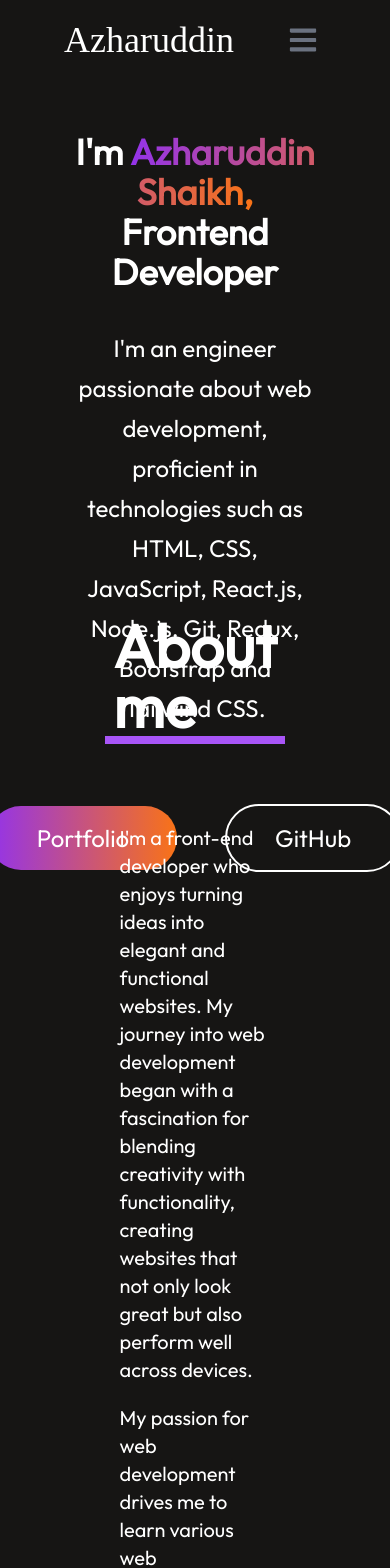
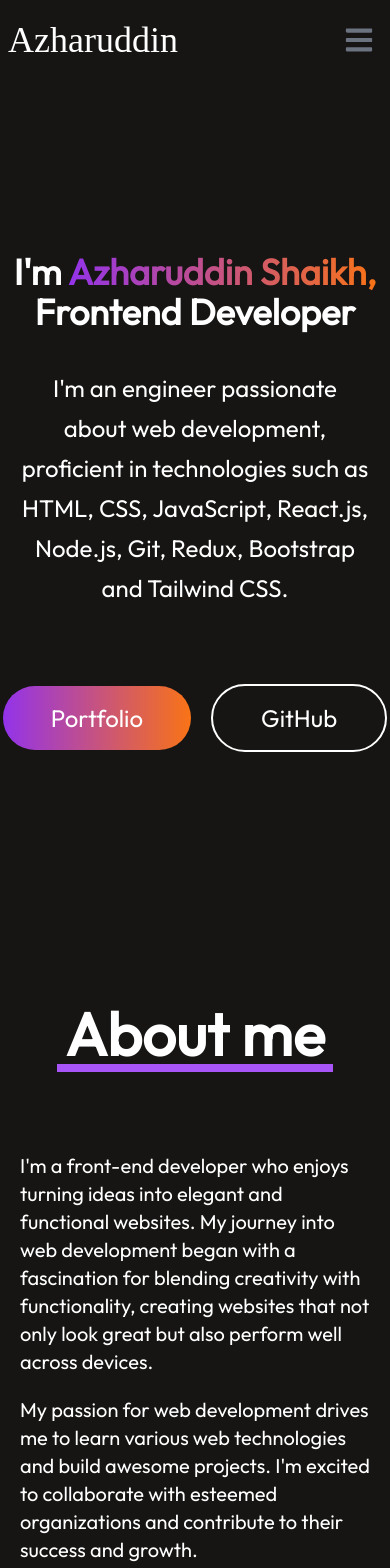
Before and after one commit to Azharuddin-Sk/portfolio, a React (Vite) app: page / in a window 390 px wide. Shown: the top 1568 px of the page. Built offline with nearby package versions, Linux system fonts and the light colour scheme; a web font is replaced by a local one.

Commit message:
complete portfolio 2

```diff
--- a/src/components/About.jsx
+++ b/src/components/About.jsx
@@ -4,7 +4,7 @@ function About() {
   return (
     <div
       name="about"
-      className="h-screen text-white flex flex-col items-center justify-center gap-20 mx-40 my-20"
+      className="sm:h-screen text-white flex flex-col items-center justify-center gap-20 sm:mx-20 mx-5 my-20"
     >
       <div className="relative">
         <h2 className="text-6xl font-bold px-2 border-b-8 border-purple-500">
--- a/src/components/Home.jsx
+++ b/src/components/Home.jsx
@@ -7,7 +7,7 @@ function Home() {
       name="home"
       className="h-screen flex flex-col items-center justify-center gap-9 text-white"
     >
-      <h1 className="w-3/4 text-center text-4xl font-bold md:text-7xl">
+      <h1 className="sm:w-3/4 text-center text-4xl font-bold md:text-7xl">
         I'm{" "}
         <span className="bg-gradient-to-r from-purple-600 to-orange-500 bg-clip-text text-transparent">
           Azharuddin Shaikh,
@@ -15,13 +15,13 @@ function Home() {
         <br />
         Frontend Developer
       </h1>
-      <p className="w-3/5 text-center text-2xl leading-10">
+      <p className="sm:w-3/5 mx-5 text-center text-2xl leading-10">
         I'm an engineer passionate about web development, proficient in
         technologies such as HTML, CSS, JavaScript, React.js, Node.js, Git,
         Redux, Bootstrap and Tailwind CSS.
       </p>
 
-      <div className="flex items-center gap-12 text-white text-2xl font-medium mt-10">
+      <div className="flex items-center sm:gap-12 gap-5 text-white text-2xl font-medium mt-10">
         <div className="px-12 py-4 rounded-full bg-gradient-to-r from-purple-600 to-orange-500 cursor-pointer hover:border-2 border-white">
           <Link to="portfolio" smooth duration={500}>
             Portfolio
--- a/src/components/NavBar.jsx
+++ b/src/components/NavBar.jsx
@@ -24,7 +24,7 @@ function NavBar() {
     },
   ];
   return (
-    <div className="flex justify-between items-center mx-14 my-5 text-white">
+    <div className="flex justify-between items-center sm:mx-14 my-5 text-white">
       <div>
         <h2 className="text-4xl font-signature ml-2">Azharuddin</h2>
       </div>
--- a/src/components/Project.jsx
+++ b/src/components/Project.jsx
@@ -43,7 +43,7 @@ function Project() {
   return (
     <div
       name="portfolio"
-      className="h-screen text-white flex flex-col items-center justify-center gap-10 mx-40 my-20"
+      className="sm:h-screen text-white flex flex-col items-center justify-center gap-10 sm:mx-40 mx-10 my-40"
     >
       <div>
         <p className="text-6xl font-bold px-2 border-b-8 border-purple-500">
--- a/src/components/Skills.jsx
+++ b/src/components/Skills.jsx
@@ -63,7 +63,7 @@ function Skills() {
   return (
     <div
       name="skills"
-      className="h-screen text-white flex flex-col items-center justify-center gap-10 mx-40 mt-20"
+      className="sm:h-screen text-white flex flex-col items-center justify-center gap-10 sm:mx-40 mx-10 mt-20"
     >
       <div>
         <p className="text-6xl font-bold px-2 border-b-8 border-purple-500">
```
